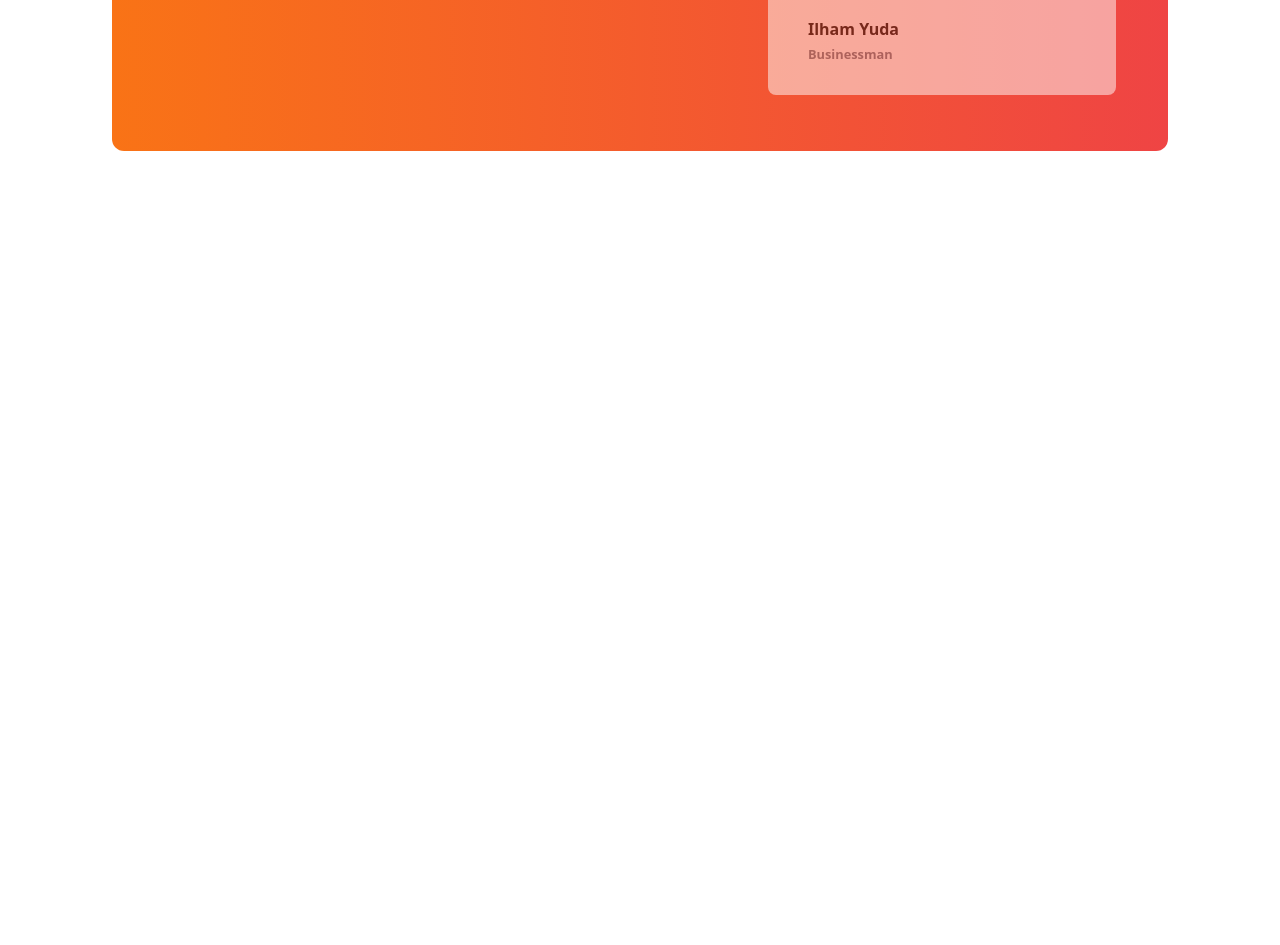
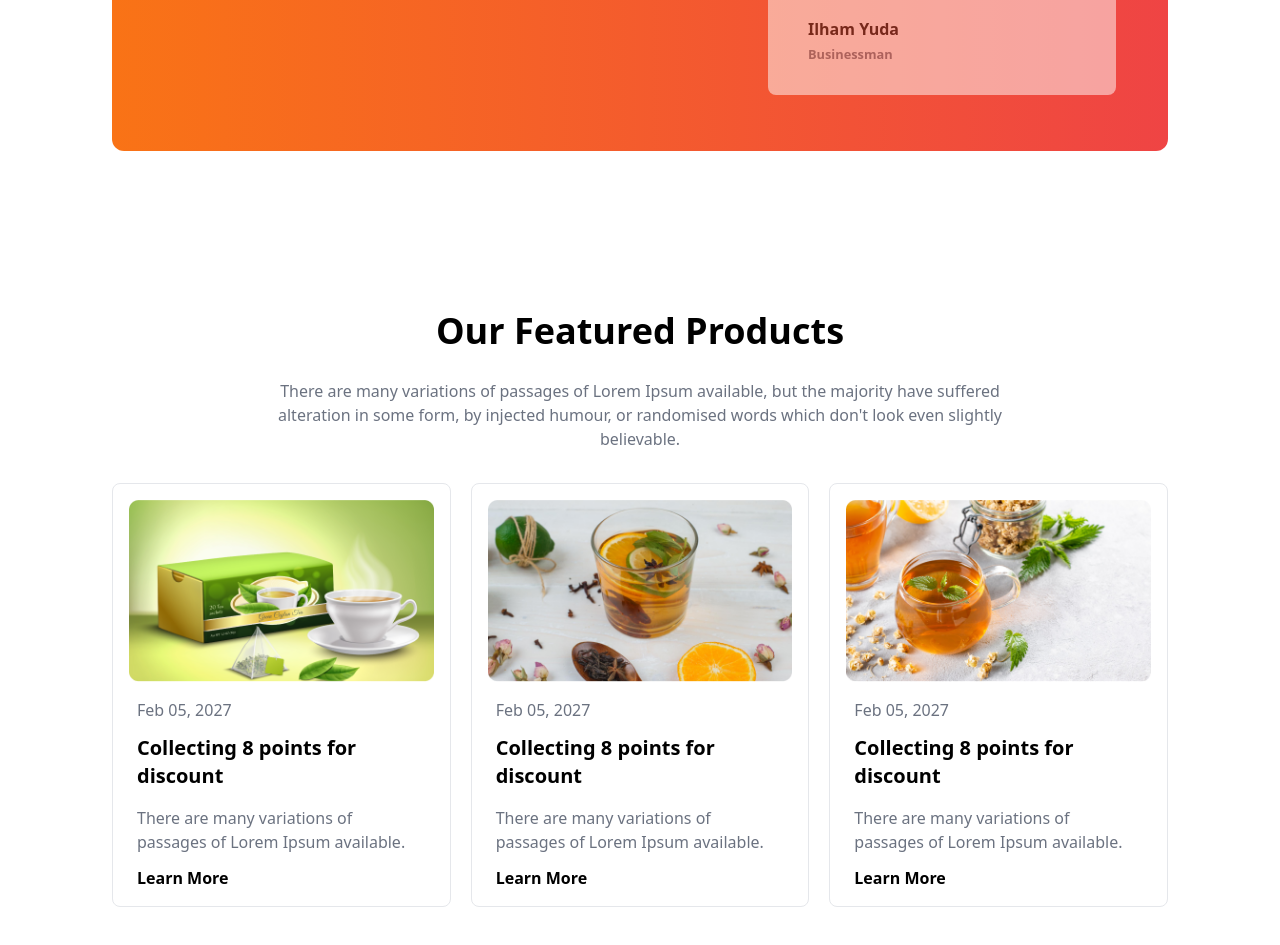
Before and after one commit to rony1957/tea-house-with-tailwind, a plain HTML site: page index.html in a window 1280 px wide. Shown: the part 2406-3351 px from the top of the page. Before the commit the page ends 2653 px from the top, so only its background shows below. Drawn offline with nearby package versions, Linux system fonts and the light colour scheme.

Commit message:
event area with responsive

```diff
--- a/index.html
+++ b/index.html
@@ -234,6 +234,60 @@
        <!-- Review Section -->
 
 
+       <!-- Event Section -->
+        <section class="py-4 lg:py-16">
+          <!-- event text -->
+           <div class="text-center mb-8">
+            <h1 class="font-bold text-3xl lg:text-4xl">Our Featured Products</h1>
+            <p class="text-gray-500 w-3/4 mx-auto mt-7">There are many variations of passages of Lorem Ipsum available, but the majority have suffered alteration in some form, by injected humour, or randomised words which don't look even slightly believable. </p>
+          </div>
+
+            <!-- event card section -->
+             <div class="grid gap-5 grid-cols-1 md:grid-cols-2 lg:grid-cols-3 md:gap-5 ">
+              <!-- card-1 -->
+               <div class="border border-gray-200 rounded-lg">
+                <img class="w-full mx-auto py-4 px-4" src="./images/news-1.png" alt="">
+                <div class="px-6">
+                  <h5 class="text-gray-500 mb-3">Feb 05, 2027</h5>
+                 <h3 class="text-xl font-extrabold mb-4">Collecting 8 points for <br> discount</h3>
+                 <p class="font-medium text-gray-500 mb-3">There are many variations of passages of Lorem Ipsum available.</p>
+                 <button class="font-semibold mb-4">Learn More</button>
+                </div>
+               </div>
+              <!-- card 1 -->
+
+              <!-- card 2 -->
+              <div class="border border-gray-200 rounded-lg">
+                <img class="w-full mx-auto py-4 px-4" src="./images/news-2.png" alt="">
+                <div class="px-6">
+                  <h5 class="text-gray-500 mb-3">Feb 05, 2027</h5>
+                 <h3 class="text-xl font-extrabold mb-4">Collecting 8 points for <br> discount</h3>
+                 <p class="font-medium text-gray-500 mb-3">There are many variations of passages of Lorem Ipsum available.</p>
+                 <button class="font-semibold mb-4">Learn More</button>
+                </div>
+               </div>
+              <!-- card 2 -->
+
+              <!-- card 3 -->
+              <div class="border border-gray-200 rounded-lg">
+                <img class="w-full mx-auto py-4 px-4" src="./images/news-3.png" alt="">
+                <div class="px-6">
+                  <h5 class="text-gray-500 mb-3">Feb 05, 2027</h5>
+                 <h3 class="text-xl font-extrabold mb-4">Collecting 8 points for <br> discount</h3>
+                 <p class="font-medium text-gray-500 mb-3">There are many variations of passages of Lorem Ipsum available.</p>
+                 <button class="font-semibold mb-4">Learn More</button>
+                </div>
+               </div>
+              <!-- card 3 -->
+
+             </div>
+
+
+
+        </section>
+       <!-- Event Section -->
+
+
      </main>
     <!-- Main section -->
 
```
